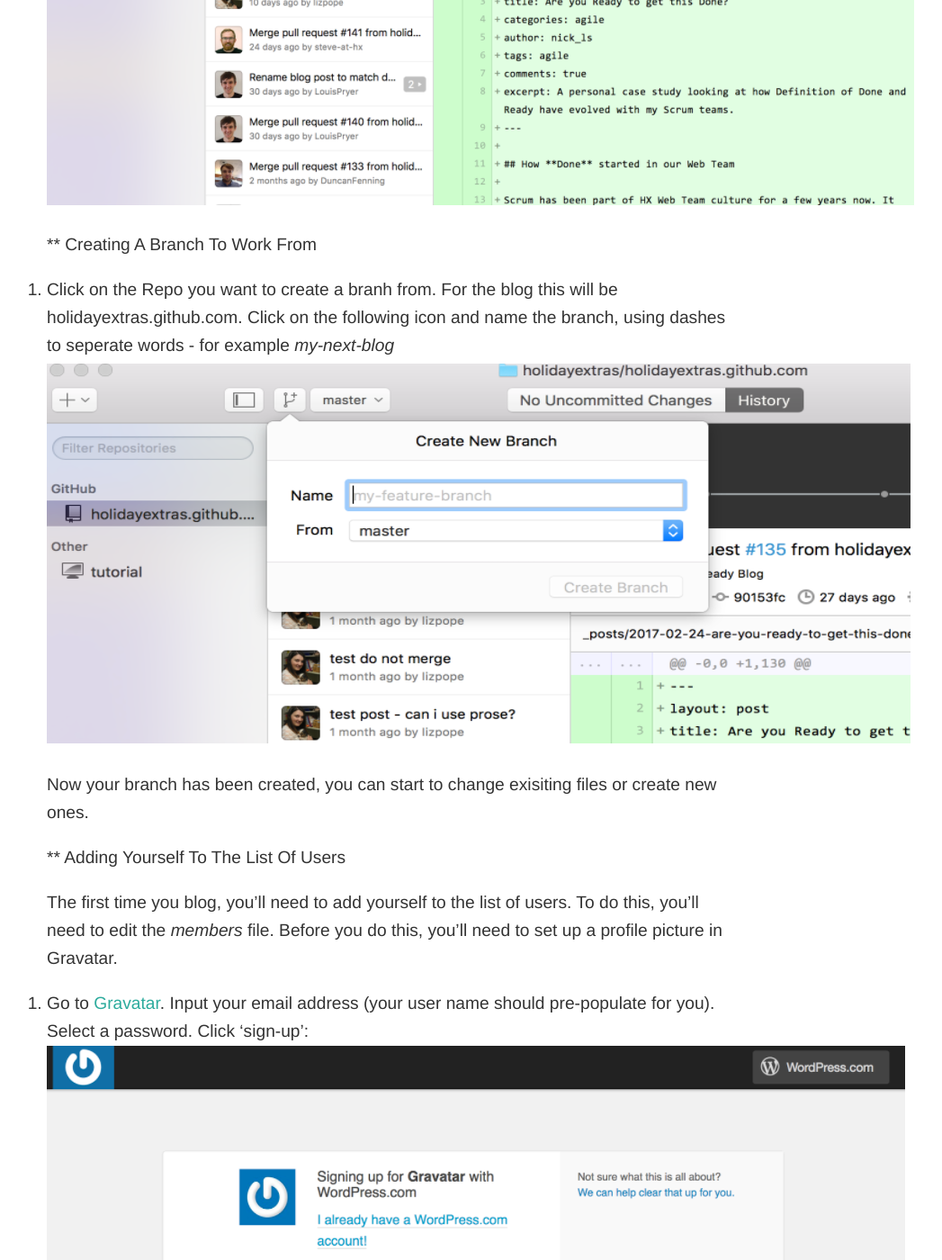
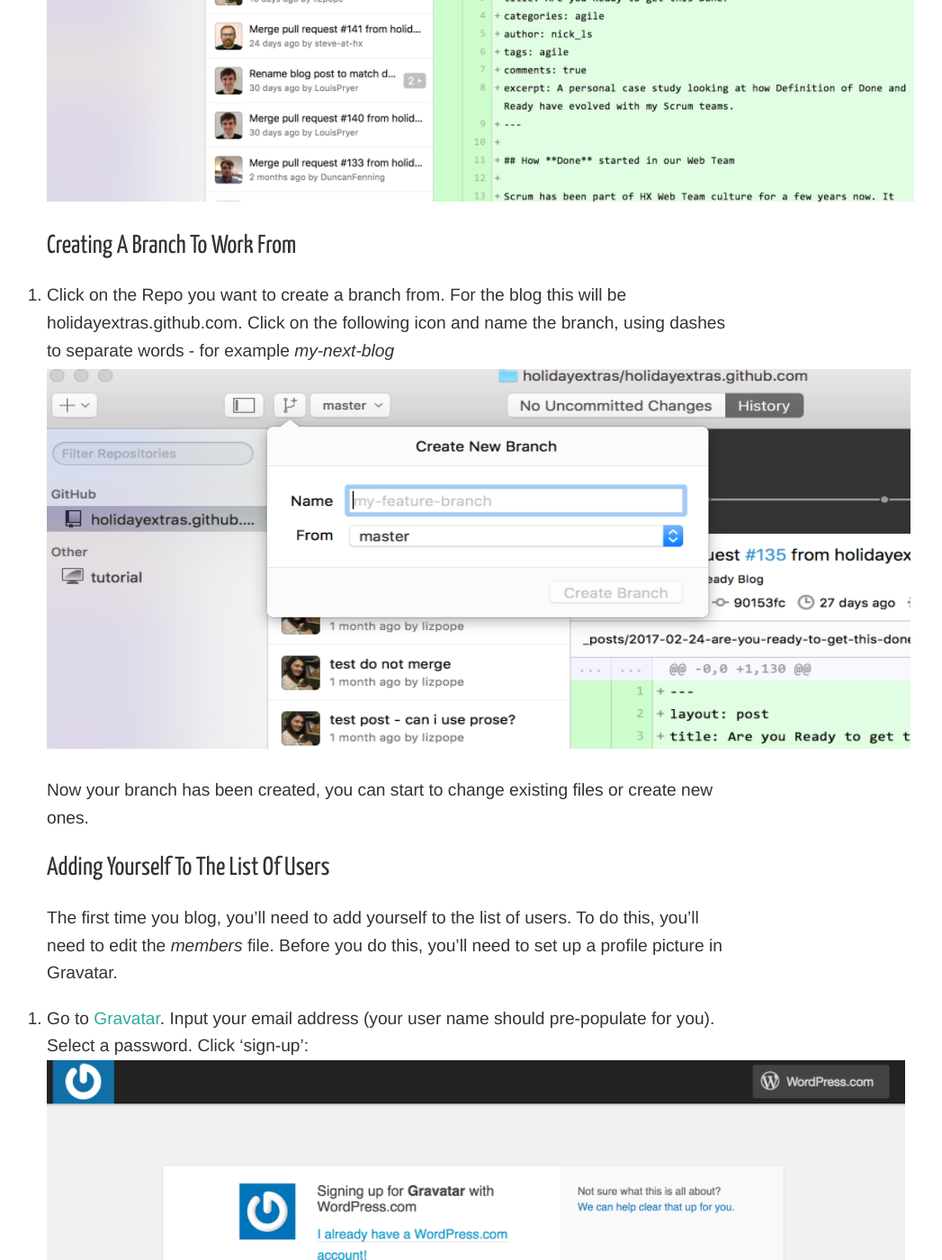
Before and after one commit to holidayextras/holidayextras.github.com, a Jekyll site: the page built from github_desktop.md, in a window 1280 px wide and 1400 px high, scrolled down 9230 px. Shown: the whole window at 90% size, without its empty margins (204-1251 px from the left). Built offline with Jekyll 4.4.1, drawn with Linux system fonts in a browser that asks for light colours; nearby versions of some CDN libraries; our own code applies the rules of GitHub Pages for plain Markdown files; comment, search, counter and statistics services are not loaded; some of the changed text lies outside the part shown.

Commit message:
Updating Header formatting

```diff
--- a/github_desktop.md
+++ b/github_desktop.md
@@ -43,14 +43,14 @@
 12. You now have the Blog files ready to use and your screen will look something like this:
 ![cloned]({{ site.baseurl }}/assets/img/github_desktop/cloned.png)
 
-** Creating A Branch To Work From
+## Creating A Branch To Work From
 
-1. Click on the Repo you want to create a branh from. For the blog this will be holidayextras.github.com. Click on the following icon and name the branch, using dashes to seperate words - for example *my-next-blog*
+1. Click on the Repo you want to create a branch from. For the blog this will be holidayextras.github.com. Click on the following icon and name the branch, using dashes to separate words - for example *my-next-blog*
 ![branch]({{ site.baseurl }}/assets/img/github_desktop/branch.png)
 
-   Now your branch has been created, you can start to change exisiting files or create new ones.
+   Now your branch has been created, you can start to change existing files or create new ones.
 
-** Adding Yourself To The List Of Users
+## Adding Yourself To The List Of Users
 
 The first time you blog, you'll need to add yourself to the list of users. To do this, you'll need to edit the *members* file. Before you do this, you'll need to set up a profile picture in Gravatar.
 
@@ -111,7 +111,7 @@
 This is how it displays in Dillinger
 ![dillinger]({{ site.baseurl }}/assets/img/github_desktop/dillinger.png)
 
-** Uploading A Pull Request
+## Uploading A Pull Request
 
 1. Make sure you are in the *Uncommitted Changes* section on Github Desktop, not the *History* tab.
 
@@ -132,7 +132,7 @@
 
 6. Copy the URL and share on slack and get some reviewers! See the [README](https://github.com/holidayextras/holidayextras.github.com) for more information.
 
-** Creating Another Post
+## Creating Another Post
 
 The next time you want to create a new blog post, it's as simple as repeating the instructions from
-> ** Creating A New Blog Post
+> ## Creating A New Blog Post
```
Also changed, not shown: other parts of github_desktop.md (+6 -6 lines), README.md.
